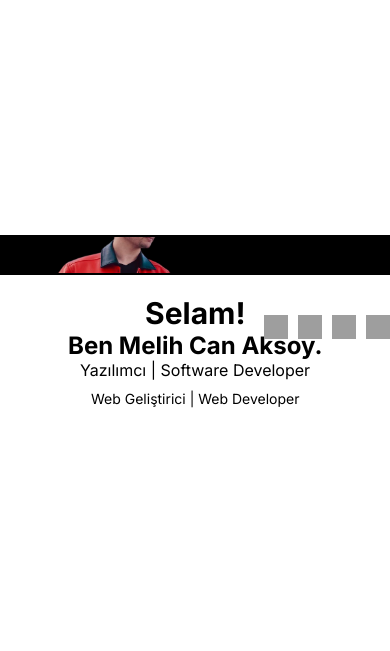
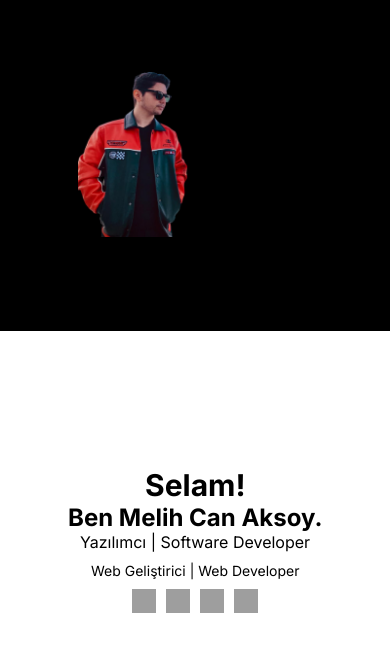
Before and after one commit to melihaksy52/website, a plain HTML site: page index.html in a window 390 px wide. Shown: the part 91-742 px from the top of the page. Drawn offline with Linux system fonts and the light colour scheme; grey boxes are pictures that could not be loaded.

Commit message:
Update index.html

```diff
--- a/index.html
+++ b/index.html
@@ -181,12 +181,12 @@
             .left,
             .right {
                 width: 100%;
-                height: auto;
+                height: 50vh; /* Mobilde yükseklik ayarı */
                 padding: 20px;
             }
             .photo-wrapper {
-                width: 80vw;
-                height: 80vw;
+                width: 60vw; /* Mobilde fotoğraf boyutu */
+                height: 60vw;
             }
             .greeting {
                 font-size: 30px;
@@ -196,6 +196,13 @@
             }
             .title {
                 font-size: 16px;
+            }
+            .sub-title {
+                font-size: 14px;
+            }
+            .social-links {
+                position: static; /* Mobilde sosyal medya linklerini merkeze al */
+                margin-top: 10px;
             }
             .social-links a img {
                 width: 24px;
@@ -240,7 +247,7 @@
     <div class="container">
         <div class="left">
             <div class="photo-wrapper">
-                <img src="resimler/Ben.jpg" alt="Ben">
+                <img src="resimler/Ben.jpg" alt="Melih Can Aksoy">
             </div>
         </div>
         <div class="right">
```
